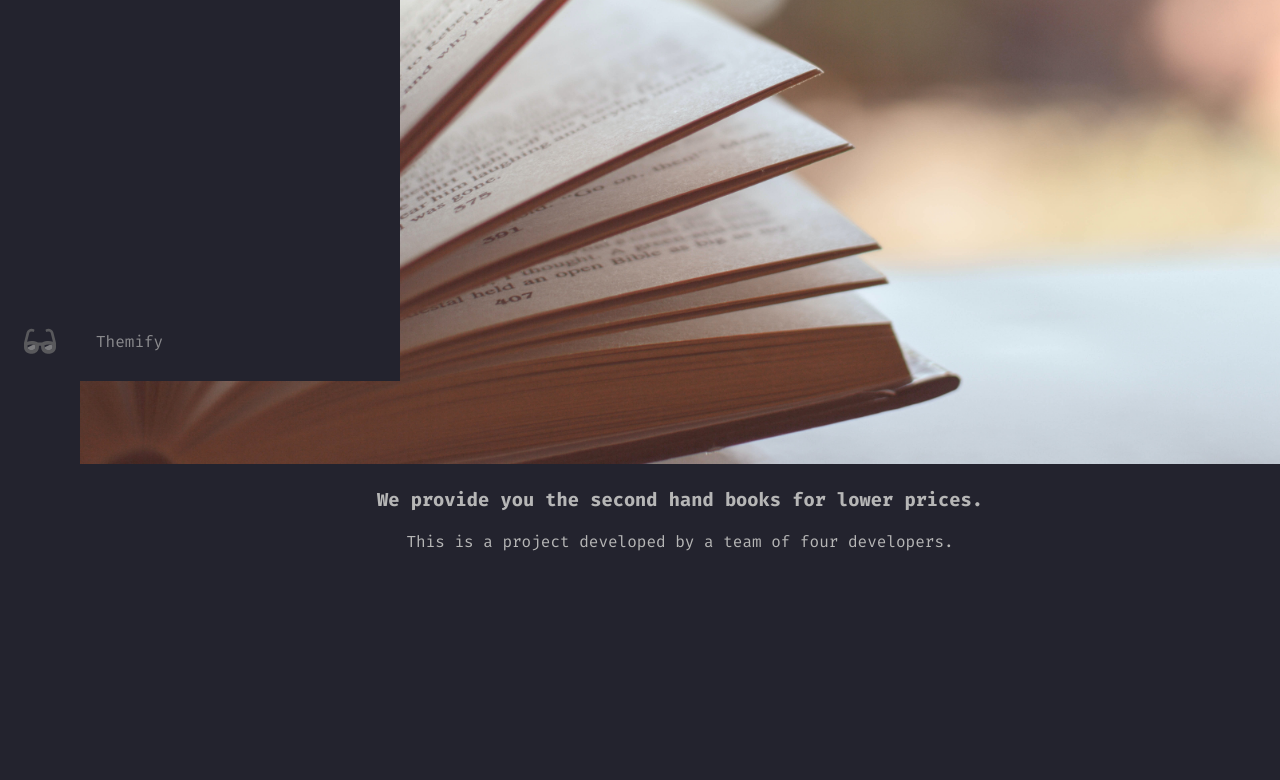
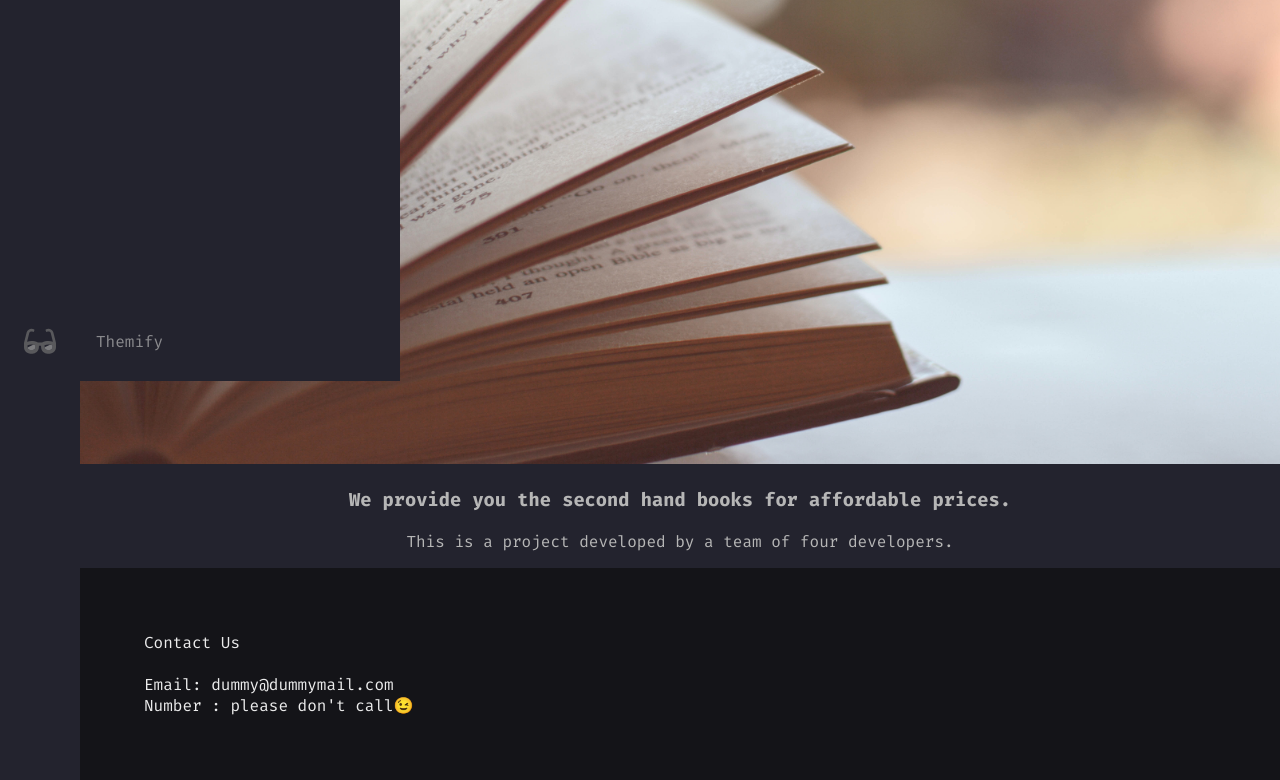
Before and after one commit to anuragsamota/kitaab-wala-store, a plain HTML site: page index.html in a window 1280 px wide. Shown: the part 419-1199 px from the top of the page. Before the commit the page ends 987 px from the top, so only its background shows below. Drawn offline with Linux system fonts and the light colour scheme.

Commit message:
few-refinements

```diff
--- a/index.html
+++ b/index.html
@@ -132,7 +132,7 @@
           </li>
 
           <li class="nav-item">
-            <a href="#" class="nav-link">
+            <a href="#contact-us" class="nav-link">
               <svg
                 aria-hidden="true"
                 focusable="false"
@@ -223,11 +223,16 @@
       </div>
       <img src="./Assests/Main.jpg" class="main-image">
       <h3 class="head-center">
-        We provide you the second hand books for lower prices.
+        We provide you the second hand books for affordable prices.
       </h3>
       <p>
         This is a project developed by a team of four developers.
       </p>
+      <div class="footer" id="contact-us">
+        Contact Us<br><br>
+        Email: dummy@dummymail.com<br>
+        Number : please don't call😉
+      </div>
     </main>
 
 </body>
--- a/style.css
+++ b/style.css
@@ -229,3 +229,11 @@ main {
 .head-center{
   text-align: center;
 }
+.footer{
+  background-color: var(--bg-secondary);
+  color: var(--text-secondary);
+}
+#contact-us{
+  text-align: left;
+  padding: 4rem;
+}
```
